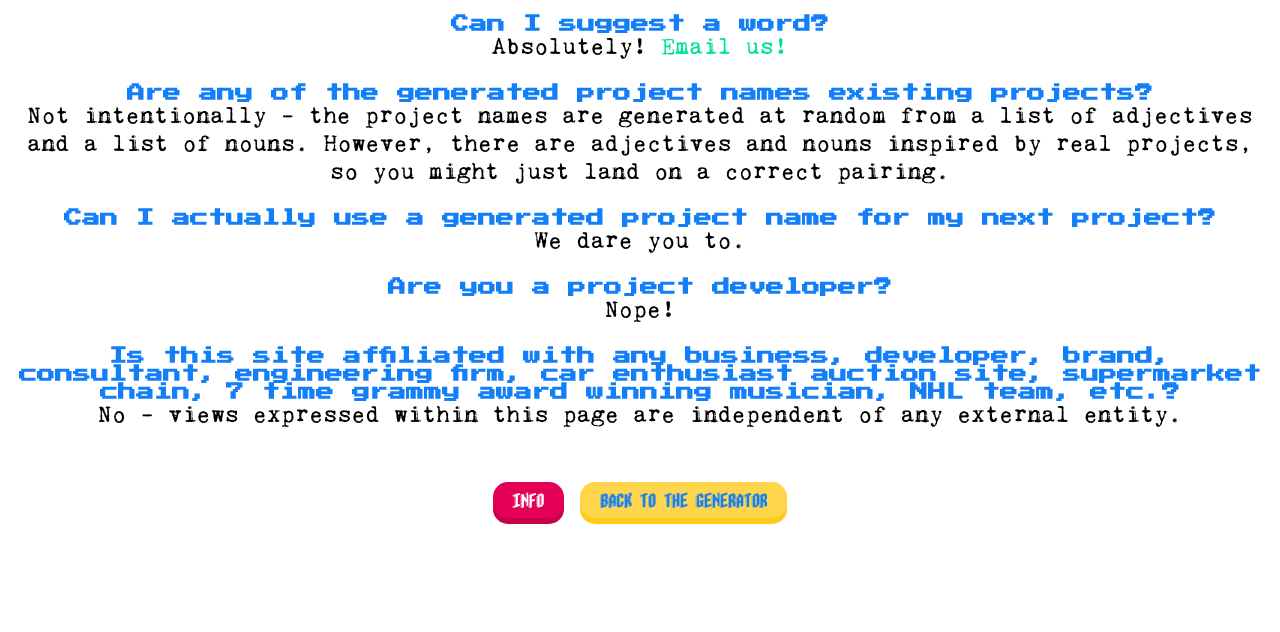
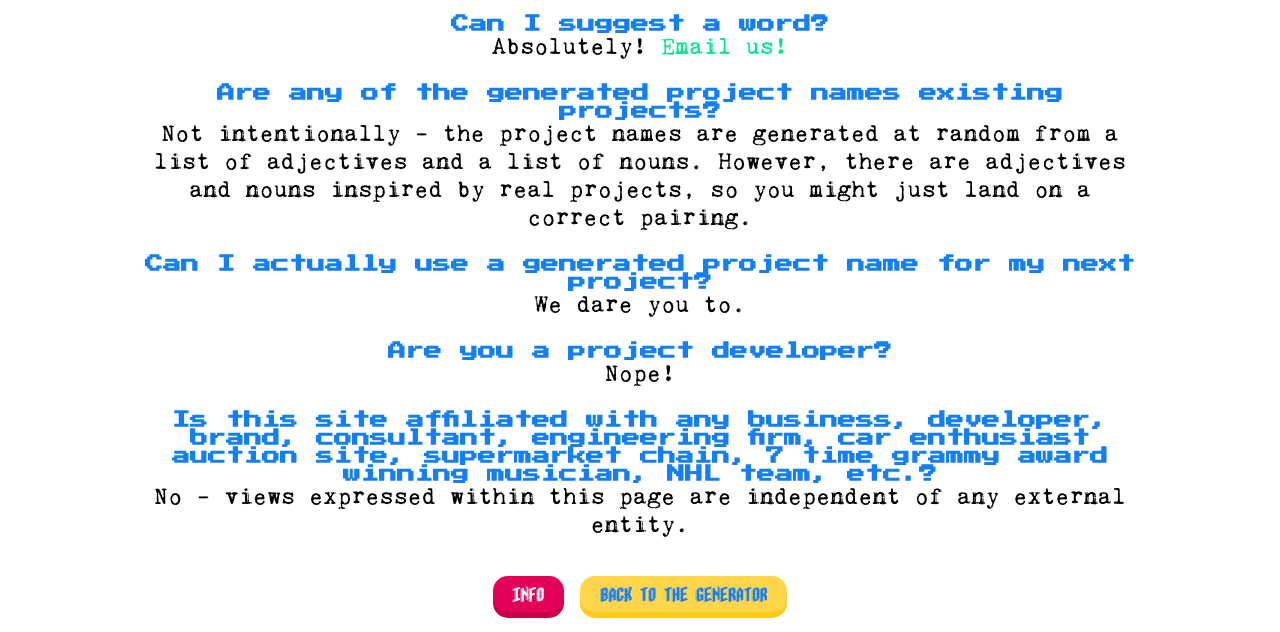
Before and after one commit to robotmlg/help-me-name-my-project, a Django app: page /faq in a window 1280 px wide. Shown: the part 174-806 px from the top of the page. Before the commit the page ends 698 px from the top, so only its background shows below. Run offline with Django 4.2, Linux system fonts and the light colour scheme.

Commit message:
Update faq.html (#92)

```diff
--- a/name_project/templates/faq.html
+++ b/name_project/templates/faq.html
@@ -65,13 +65,17 @@ body
 	font-size: 24px;
 	justify-content: center;
 	text-align: center;
+	margin-right: 10vw;
+	margin-left: 10vw;
 }
 
 footer
 {
+	margin-top:-16px;
 	font-size: 16px;
 	font-family: pstart;
 	text-align: center;
+	margin-bottom:20px;
 }
 
 a.foot:link, a.foot:visited
```
